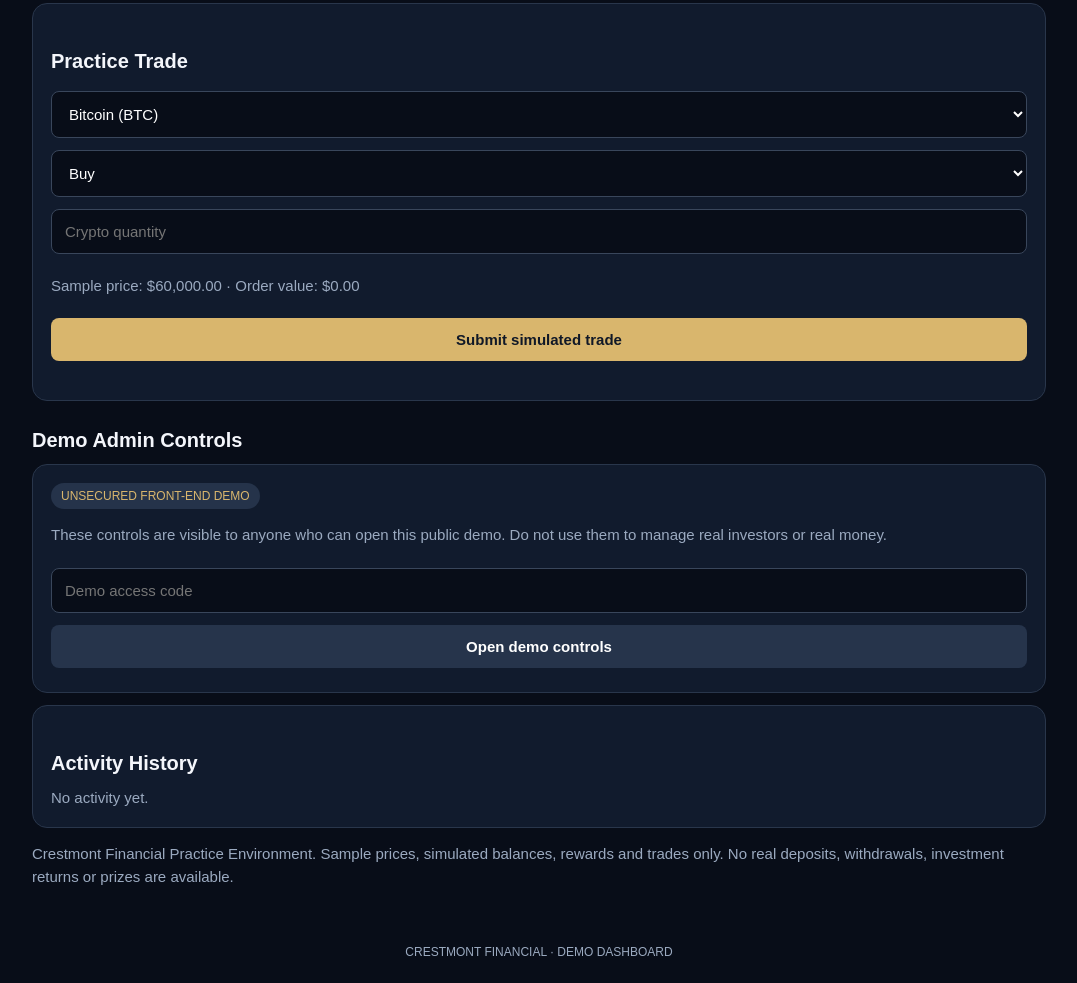
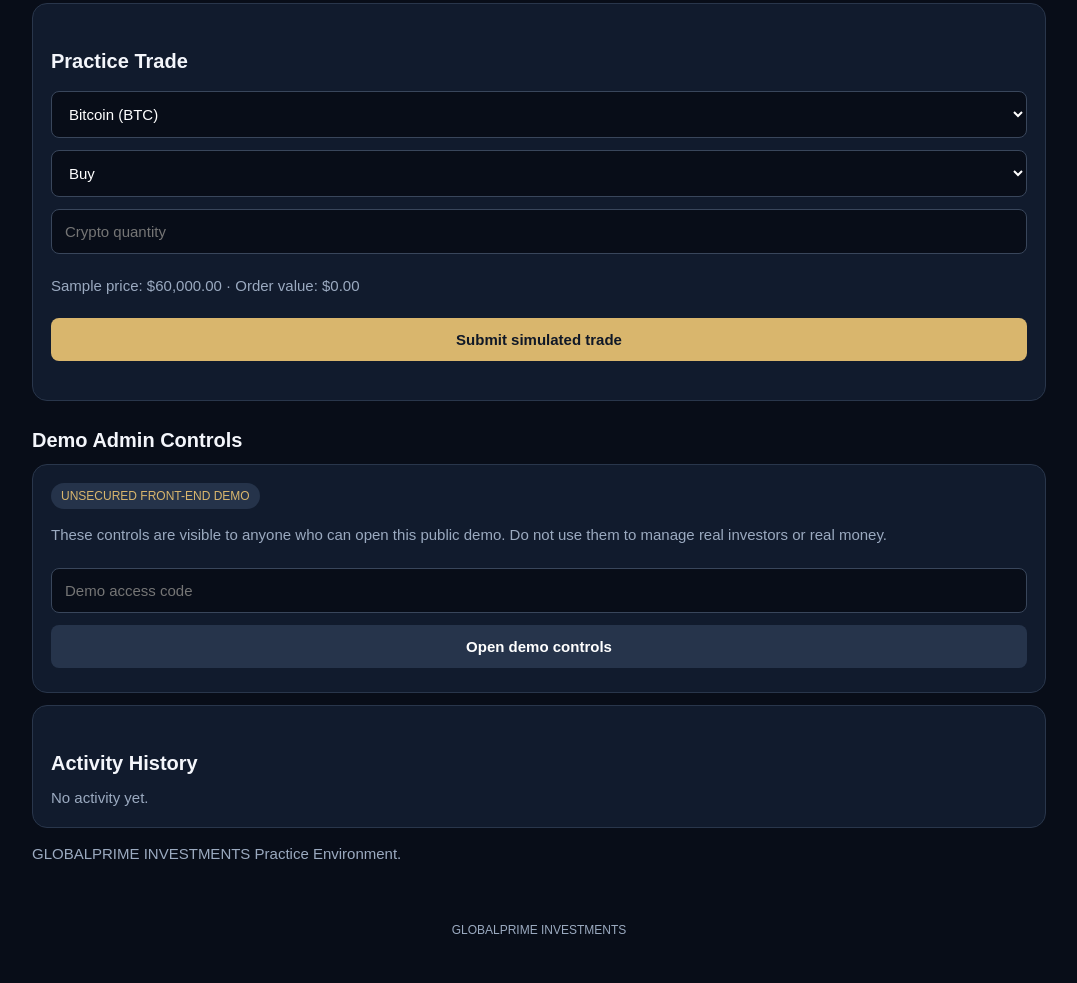
Before and after one commit to derek0076/crestmont-financial, a plain HTML site: page index.html in a window 1280 px wide. Shown: the part 2989-3972 px from the top of the page, without its empty margins (101-1178 px from the left). After the commit the page ends 3950 px from the top, so only its background shows below. Drawn offline with Linux system fonts and the light colour scheme.

Commit message:
Fix website footer

```diff
--- a/index.html
+++ b/index.html
@@ -164,9 +164,9 @@ footer{text-align:center;padding:24px;color:var(--muted);font-size:12px}
 <h2>Activity History</h2>
 <div id="history" class="muted">No activity yet.</div>
 </section>
-<p class="muted">Crestmont Financial Practice Environment. Sample prices, simulated balances, rewards and trades only. No real deposits, withdrawals, investment returns or prizes are available.</p>
+<p class="muted">GLOBALPRIME INVESTMENTS Practice Environment.
 </main>
-<footer>CRESTMONT FINANCIAL · DEMO DASHBOARD</footer>
+<footer>GLOBALPRIME INVESTMENTS</footer>
 
 <script>
 const prices={BTC:60000,ETH:3000,SOL:150};
```
